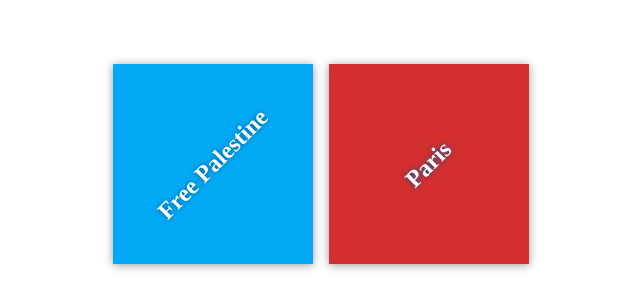
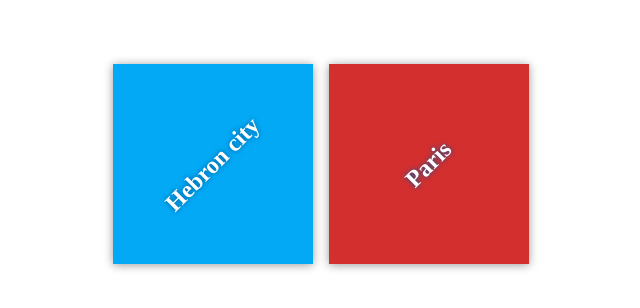
Before and after one commit to em-234lol/my-travel-plane, a plain HTML site: page my-travel-plane/index.html in a window 1280 px wide. Shown: the part 236-544 px from the top of the page, 319-959 px from the left. Drawn offline with Linux system fonts and the light colour scheme.

Commit message:
change the title bag

```diff
--- a/my-travel-plane/index.html
+++ b/my-travel-plane/index.html
@@ -2,7 +2,7 @@
 <html lang="en">
 <head>
     <meta charset="utf-8">
-    <title>Travels</title>
+    <title>Travels In Palestine</title>
     <meta name="description" content="">
     <link rel="stylesheet" href="app.css">
 </head>
@@ -11,7 +11,7 @@
     <div class="container">
         <div class="destination-container">
             <div class="destination" id="florida">
-                <h2> Free Palestine</h2>
+                <h2> Hebron city </h2>
             </div>
 
             <div class="destination" id="paris">
```
